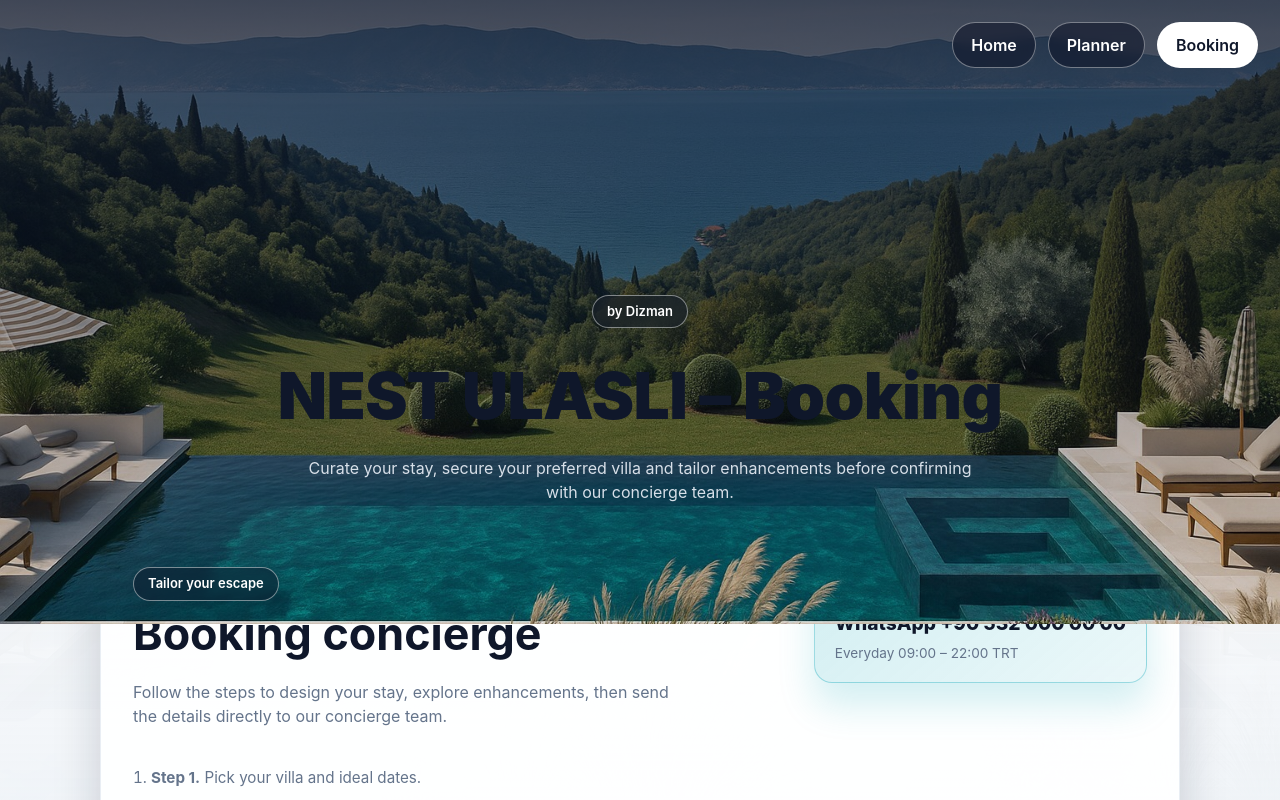
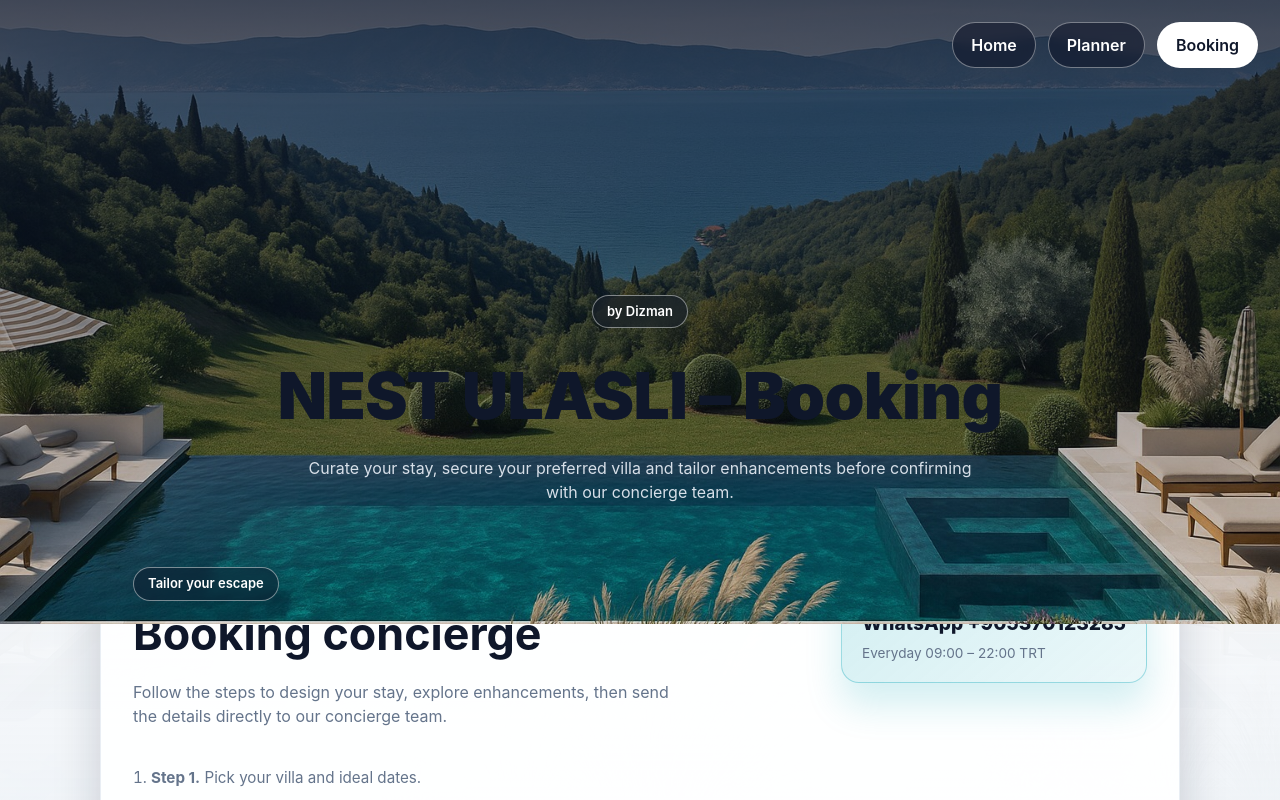
Before and after one commit to dirvass/nest-planner, a React (Vite) app: page /book in a window 1280 px wide. Shown: the top 800 px of the page. Built offline with nearby package versions, Linux system fonts and the light colour scheme.

Commit message:
Update BookingPage.tsx

```diff
--- a/src/BookingPage.tsx
+++ b/src/BookingPage.tsx
@@ -30,8 +30,8 @@ const TRANSFER_PER_WAY = 100;
 const TRANSFER_INCLUDED_NIGHTS = 7;
 
 const MIN_NIGHTS = 3;
-const WHATSAPP_NUMBER = "905320000000";
-const WHATSAPP_DISPLAY = "+90 532 000 00 00";
+const WHATSAPP_NUMBER = "+905370123285";
+const WHATSAPP_DISPLAY = "+905370123285";
 
 function nightsOf(range: DateRange | undefined) {
   if (!range?.from || !range.to) return 0;
```
